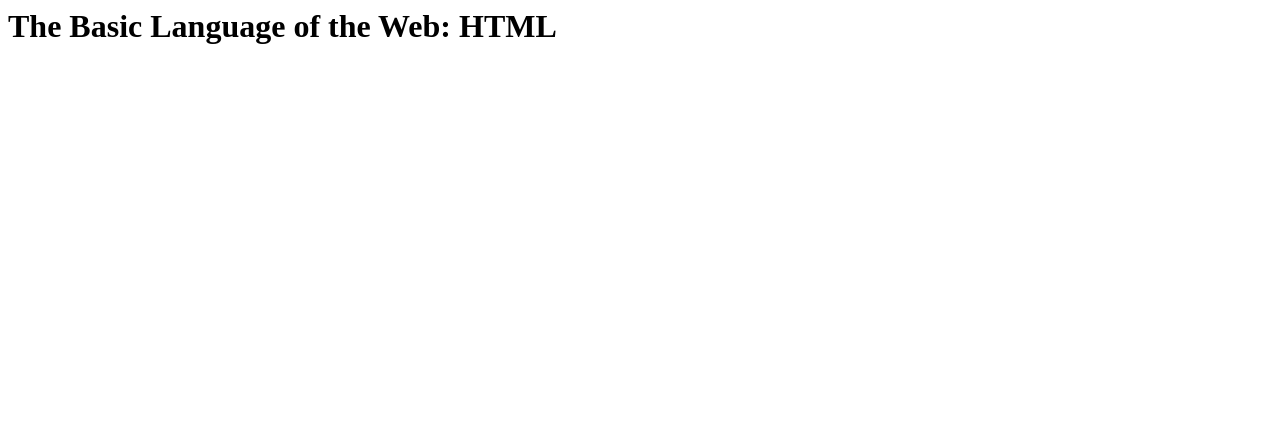
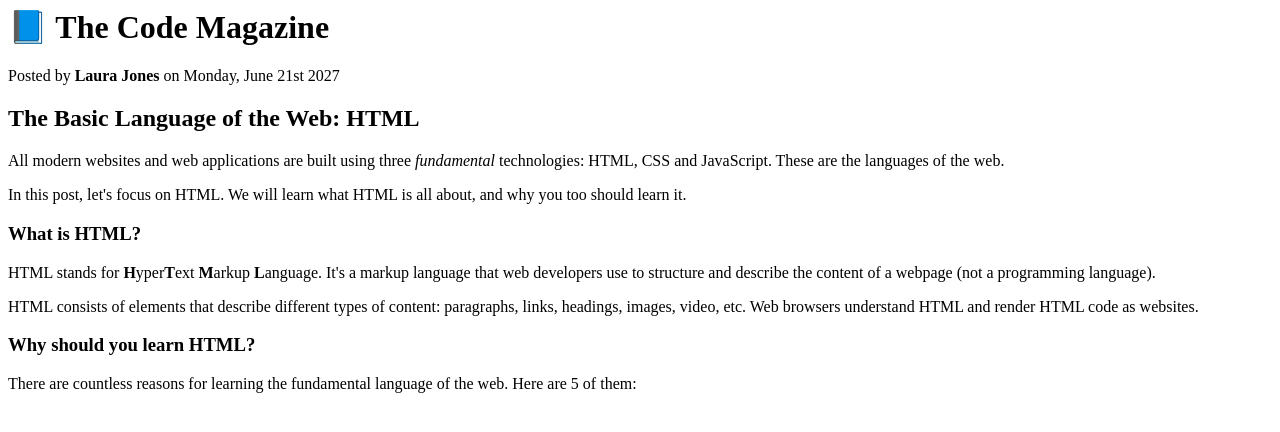
Before and after one commit to nikhilsahu07/HTML-Fundamentals, a plain HTML site: page index.html in a window 1280 px wide. Drawn offline with Linux system fonts and the light colour scheme.

Commit message:
Text Elements

```diff
--- a/index.html
+++ b/index.html
@@ -4,6 +4,46 @@
     <title>The Basic Language of the Web: HTML</title>
   </head>
   <body>
-    <h1>The Basic Language of the Web: HTML</h1>
+    <!-- <h1>The Basic Language of the Web: HTML</h1>
+    <h2>The Basic Language of the Web: HTML</h2>
+    <h3>The Basic Language of the Web: HTML</h3>
+    <h4>The Basic Language of the Web: HTML</h4>
+    <h5>The Basic Language of the Web: HTML</h5>
+    <h6>The Basic Language of the Web: HTML</h6> -->
+
+    <h1>📘 The Code Magazine</h1>
+    <p>Posted by <strong>Laura Jones</strong> on Monday, June 21st 2027</p>
+
+    <h2>The Basic Language of the Web: HTML</h2>
+    <p>
+      All modern websites and web applications are built using three
+      <em>fundamental</em>
+      technologies: HTML, CSS and JavaScript. These are the languages of the
+      web.
+    </p>
+
+    <p>
+      In this post, let's focus on HTML. We will learn what HTML is all about,
+      and why you too should learn it.
+    </p>
+
+    <h3>What is HTML?</h3>
+    <p>
+      HTML stands for <strong>H</strong>yper<strong>T</strong>ext
+      <strong>M</strong>arkup <strong>L</strong>anguage. It's a markup language
+      that web developers use to structure and describe the content of a webpage
+      (not a programming language).
+    </p>
+
+    <p>
+      HTML consists of elements that describe different types of content:
+      paragraphs, links, headings, images, video, etc. Web browsers understand
+      HTML and render HTML code as websites.
+    </p>
+    <h3>Why should you learn HTML?</h3>
+    <p>
+      There are countless reasons for learning the fundamental language of the
+      web. Here are 5 of them:
+    </p>
   </body>
 </html>
```
